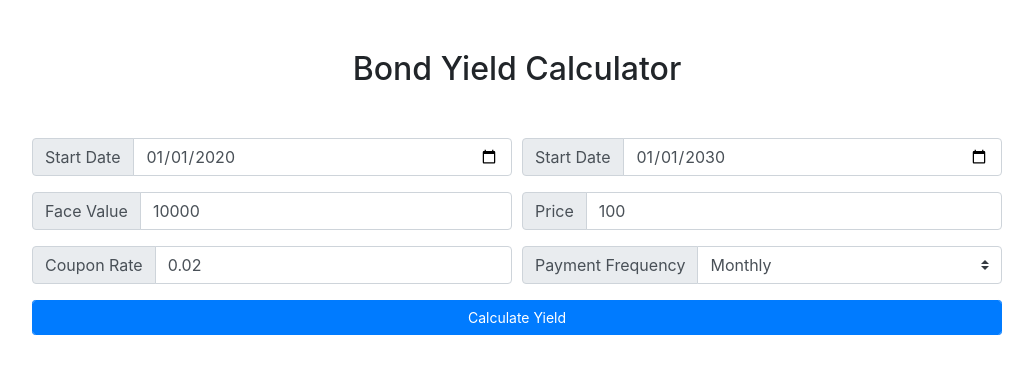
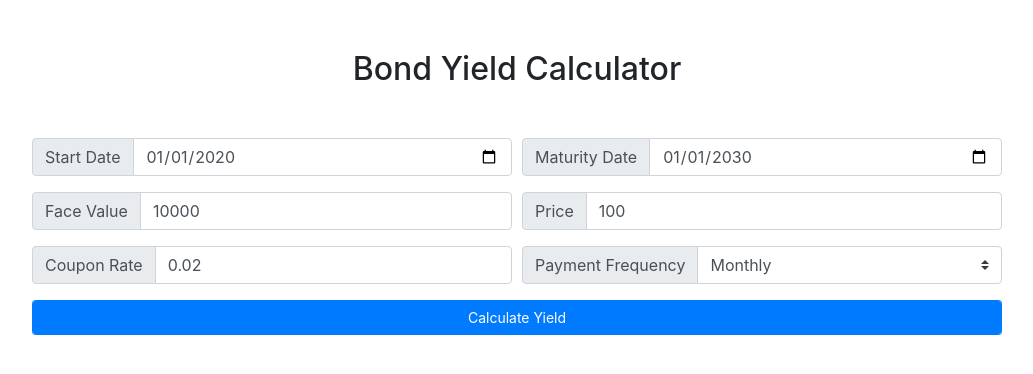
Before and after one commit to gavinz0228/homepage, a Flask app: page /yieldCalculator in a window 1280 px wide. Shown: the part 80-454 px from the top of the page, without its empty margins (123-1156 px from the left). Run offline with Flask 2, Linux system fonts and the light colour scheme; some libraries are stand-ins or nearby versions.

Commit message:
fixed html and javascript issues

```diff
--- a/HomePage0.3/templates/base.html
+++ b/HomePage0.3/templates/base.html
@@ -2,7 +2,7 @@
 {% block mainArea %}
 
 <script>
-  var viewData = {};
+  window.viewData = {};
 
   $(function() {
     // Update the viewData object with the current field keys and values.
--- a/HomePage0.3/templates/yieldCalculator.html
+++ b/HomePage0.3/templates/yieldCalculator.html
@@ -12,7 +12,7 @@
     </div>
     <div class="col-12 col-sm-6 input-group">
       <div class="input-group-prepend">
-          <span class="input-group-text">Start Date</span>
+          <span class="input-group-text">Maturity Date</span>
       </div>
       <input type="date" class="form-control" placeholder="Maturity Date" data-bind="maturityDate">
     </div>
```
